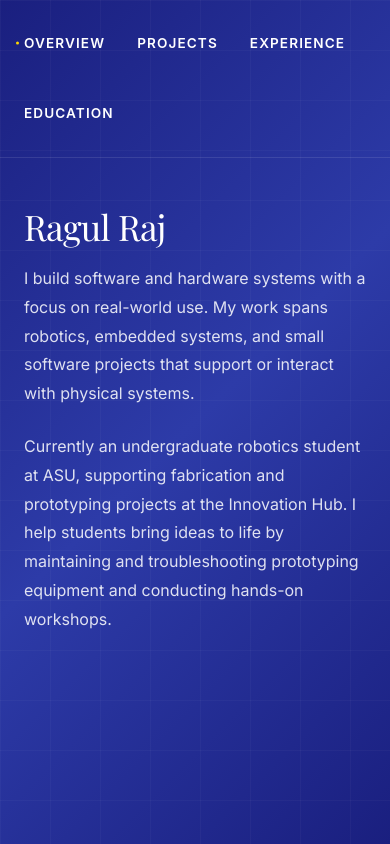
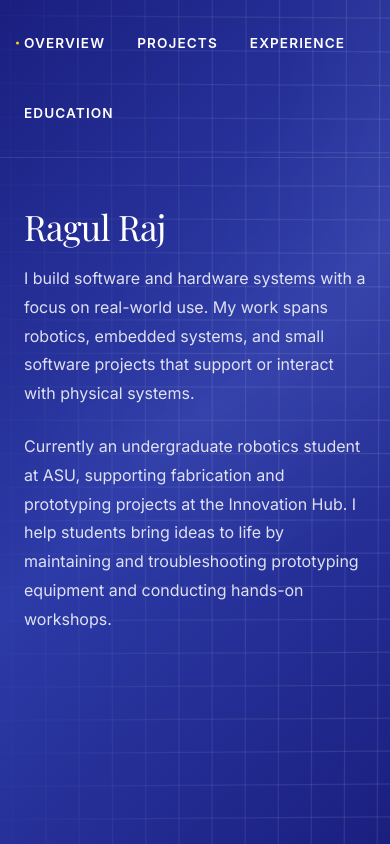
Before and after one commit to rgragulraj/me, a plain HTML site: page index.html in a window 390 px wide. Both pictures are taken after a click on the link "OVERVIEW". Drawn offline with nearby package versions, Linux system fonts and the light colour scheme; a web font is replaced by a local one.

Commit message:
the grid design

```diff
--- a/index.html
+++ b/index.html
@@ -162,11 +162,41 @@
             width: 60%;
             height: 100%;
             background-image:
-                linear-gradient(rgba(255, 255, 255, 0.03) 1px, transparent 1px),
-                linear-gradient(90deg, rgba(255, 255, 255, 0.03) 1px, transparent 1px);
+                linear-gradient(rgba(255, 255, 255, 0.12) 1px, transparent 1px),
+                linear-gradient(90deg, rgba(255, 255, 255, 0.12) 1px, transparent 1px);
             background-size: 50px 50px;
+            background-position: 0 0;
             pointer-events: none;
             z-index: 1;
+            opacity: 1;
+            mask-image: linear-gradient(to left, rgba(0,0,0,1) 0%, rgba(0,0,0,0.8) 50%, rgba(0,0,0,0) 100%);
+            -webkit-mask-image: linear-gradient(to left, rgba(0,0,0,1) 0%, rgba(0,0,0,0.8) 50%, rgba(0,0,0,0) 100%);
+            transition: transform 0.15s ease-out, filter 0.15s ease-out;
+            transform-origin: var(--mouse-x, 50%) var(--mouse-y, 50%);
+        }
+
+        /* Grid repel effect overlay */
+        .grid-repel {
+            position: fixed;
+            top: 0;
+            right: 0;
+            width: 60%;
+            height: 100%;
+            pointer-events: none;
+            z-index: 1;
+            background: radial-gradient(circle at var(--mouse-x, 50%) var(--mouse-y, 50%),
+                transparent 0%,
+                transparent 30%,
+                rgba(255, 255, 255, 0.05) 50%,
+                transparent 70%);
+            mask-image: linear-gradient(to left, rgba(0,0,0,1) 0%, rgba(0,0,0,0.8) 50%, rgba(0,0,0,0) 100%);
+            -webkit-mask-image: linear-gradient(to left, rgba(0,0,0,1) 0%, rgba(0,0,0,0.8) 50%, rgba(0,0,0,0) 100%);
+            opacity: 0;
+            transition: opacity 0.2s ease;
+        }
+
+        .grid-repel.active {
+            opacity: 1;
         }
 
         /* Responsive */
@@ -186,6 +216,12 @@
             }
 
             .grid-bg {
+                width: 100%;
+                background-size: 40px 40px;
+                opacity: 0.9;
+            }
+
+            .grid-repel {
                 width: 100%;
             }
         }
@@ -227,11 +263,21 @@
                 margin-bottom: 0.5rem;
             }
 
+            .grid-bg {
+                width: 100%;
+                background-size: 30px 30px;
+                opacity: 0.8;
+            }
+
+            .grid-repel {
+                width: 100%;
+            }
         }
     </style>
 </head>
 <body>
     <div class="grid-bg"></div>
+    <div class="grid-repel"></div>
 
     <aside class="sidebar">
         <nav>
@@ -253,5 +299,56 @@
             <p>Currently an undergraduate robotics student at ASU, supporting fabrication and prototyping projects at the Innovation Hub. I help students bring ideas to life by maintaining and troubleshooting prototyping equipment and conducting hands-on workshops.</p>
         </section>
     </main>
+
+    <script>
+        // Interactive grid repel effect
+        const gridBg = document.querySelector('.grid-bg');
+        const gridRepel = document.querySelector('.grid-repel');
+        const gridRect = gridBg.getBoundingClientRect();
+
+        // Track mouse movement over the grid area
+        document.addEventListener('mousemove', (e) => {
+            const mouseX = e.clientX;
+            const mouseY = e.clientY;
+
+            // Check if mouse is over the grid area
+            const rect = gridBg.getBoundingClientRect();
+            const isOverGrid = mouseX >= rect.left && mouseX <= rect.right &&
+                              mouseY >= rect.top && mouseY <= rect.bottom;
+
+            if (isOverGrid) {
+                // Calculate relative position within grid
+                const relativeX = ((mouseX - rect.left) / rect.width) * 100;
+                const relativeY = ((mouseY - rect.top) / rect.height) * 100;
+
+                // Calculate distance from center for repel effect
+                const centerX = 50;
+                const centerY = 50;
+                const deltaX = relativeX - centerX;
+                const deltaY = relativeY - centerY;
+                const distance = Math.sqrt(deltaX * deltaX + deltaY * deltaY);
+
+                // Create repel effect - scale and rotate based on mouse position
+                const repelStrength = Math.min(distance / 50, 1.5);
+                const scale = 1 + (repelStrength * 0.08);
+                const rotateX = (deltaY / 100) * 2;
+                const rotateY = (deltaX / 100) * -2;
+
+                // Apply transform to create repel effect
+                gridBg.style.transform = `perspective(1000px) rotateX(${rotateX}deg) rotateY(${rotateY}deg) scale(${scale})`;
+                gridBg.style.filter = `brightness(${1 + repelStrength * 0.1})`;
+
+                // Update repel overlay position
+                gridRepel.style.setProperty('--mouse-x', relativeX + '%');
+                gridRepel.style.setProperty('--mouse-y', relativeY + '%');
+                gridRepel.classList.add('active');
+            } else {
+                // Reset when mouse leaves grid area
+                gridBg.style.transform = 'perspective(1000px) rotateX(0deg) rotateY(0deg) scale(1)';
+                gridBg.style.filter = 'brightness(1)';
+                gridRepel.classList.remove('active');
+            }
+        });
+    </script>
 </body>
 </html>
```
